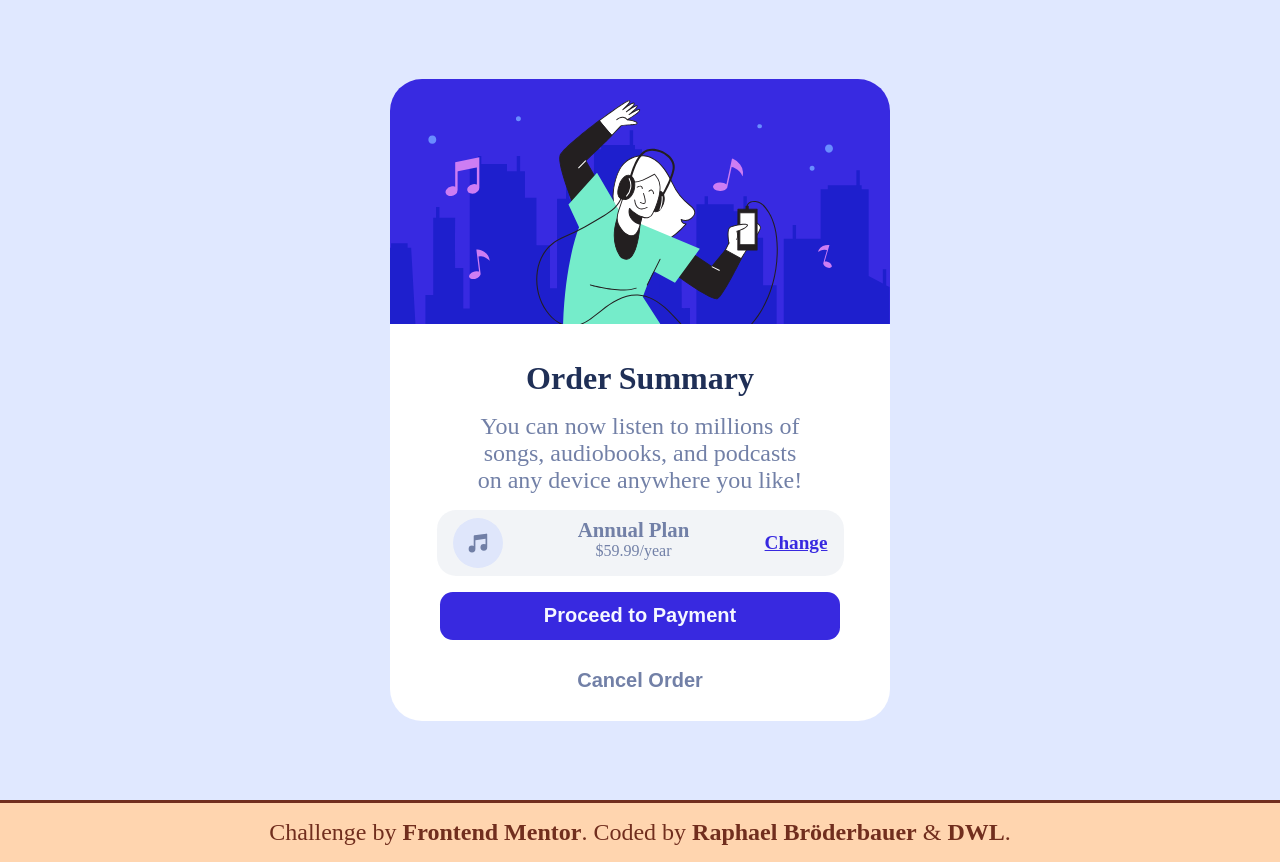
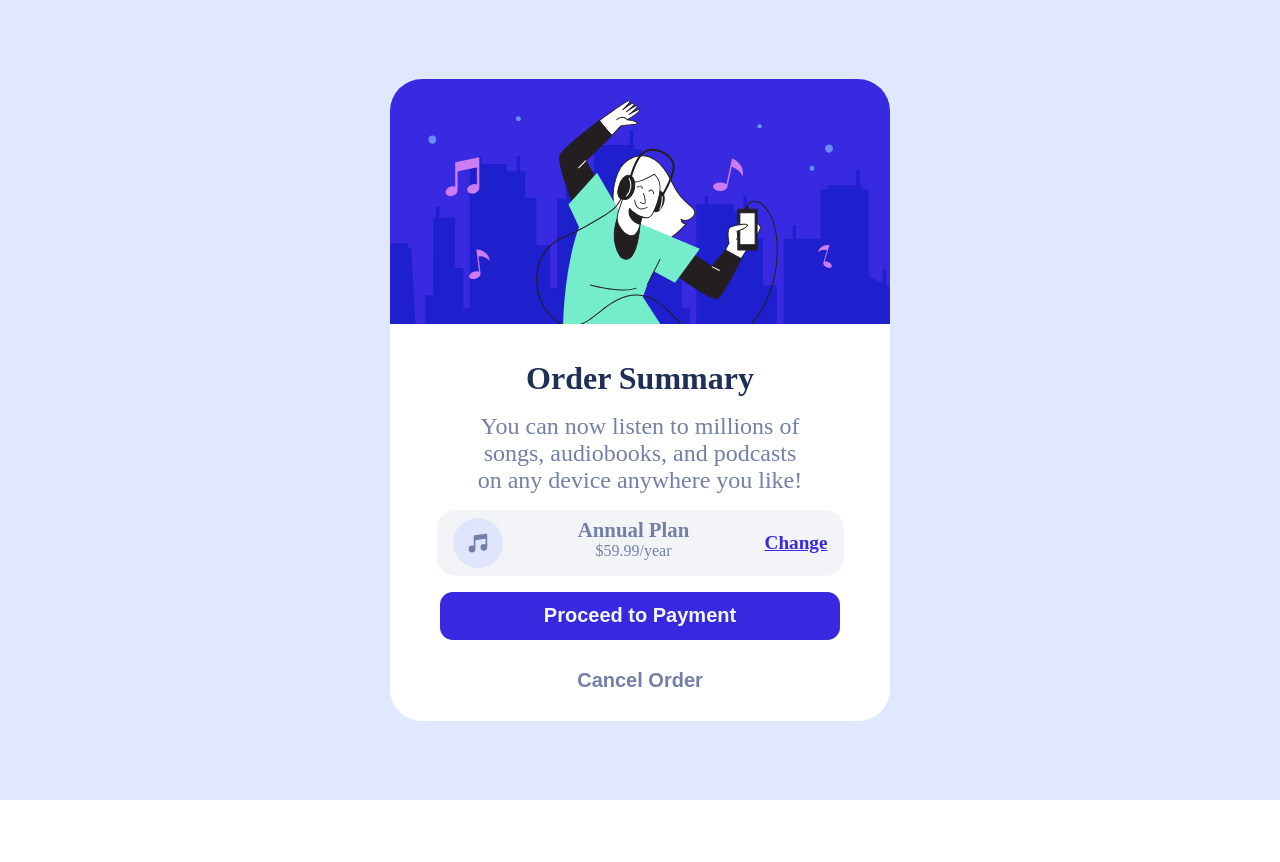
Before and after one commit to softscriptdev/music-card, a plain HTML site: page index.html in a window 1280 px wide. After the commit the page ends 800 px from the top, so only its background shows below. Drawn offline with Linux system fonts and the light colour scheme.

Commit message:
del footer

```diff
--- a/index.html
+++ b/index.html
@@ -1,4 +1,4 @@
-<!DOCTYPE html>
+<!doctype html>
 <html lang="en">
   <head>
     <meta charset="UTF-8" />
@@ -18,7 +18,12 @@
   <body>
     <main>
       <article>
-        <img class="header" src="./images/illustration-hero.svg" alt="" loading="lazy" />
+        <img
+          class="header"
+          src="./images/illustration-hero.svg"
+          alt=""
+          loading="lazy"
+        />
         <h1>Order Summary</h1>
         <p>
           You can now listen to millions of songs, audiobooks, and podcasts on
@@ -27,7 +32,7 @@
 
         <section>
           <img src="./images/icon-music.svg" alt="" loading="lazy" />
-          <span >
+          <span>
             <p class="name">Annual Plan</p>
             <p class="price">$59.99/year</p>
           </span>
@@ -38,42 +43,5 @@
         <button class="order">Cancel Order</button>
       </article>
     </main>
-
-   <!-- NOTE My FOOTER with links  -->
-   <footer class="my-footer-my-data">
-    <style>
-      .my-footer-my-data {
-        background: #ffd5af;
-        border-top: 3px solid #712e1e;
-        padding: 1rem;
-        color: #712e1e;
-      }
-
-      .my-footer-my-data p {
-        text-align: center;
-        font-size: 1.5rem;
-        text-wrap: balance;
-      }
-      .my-footer-my-data p a {
-        text-decoration: none;
-        color: #712e1e;
-        font-weight: bolder;
-        transition: 500ms ease-in-out all;
-        &:hover {
-          color: #000;
-        }
-      }
-    </style>
-    <p>
-      Challenge by
-      <a href="https://www.frontendmentor.io?ref=challenge" target="_blank"
-        >Frontend Mentor</a
-      >. Coded by
-      <a href="https://www.founder.digitaleweltlibrary.at/"
-        >Raphael Bröderbauer</a
-      >
-      & <a href="https://www.digitaleweltlibrary.at/">DWL</a>.
-    </p>
-  </footer>
   </body>
 </html>
```
